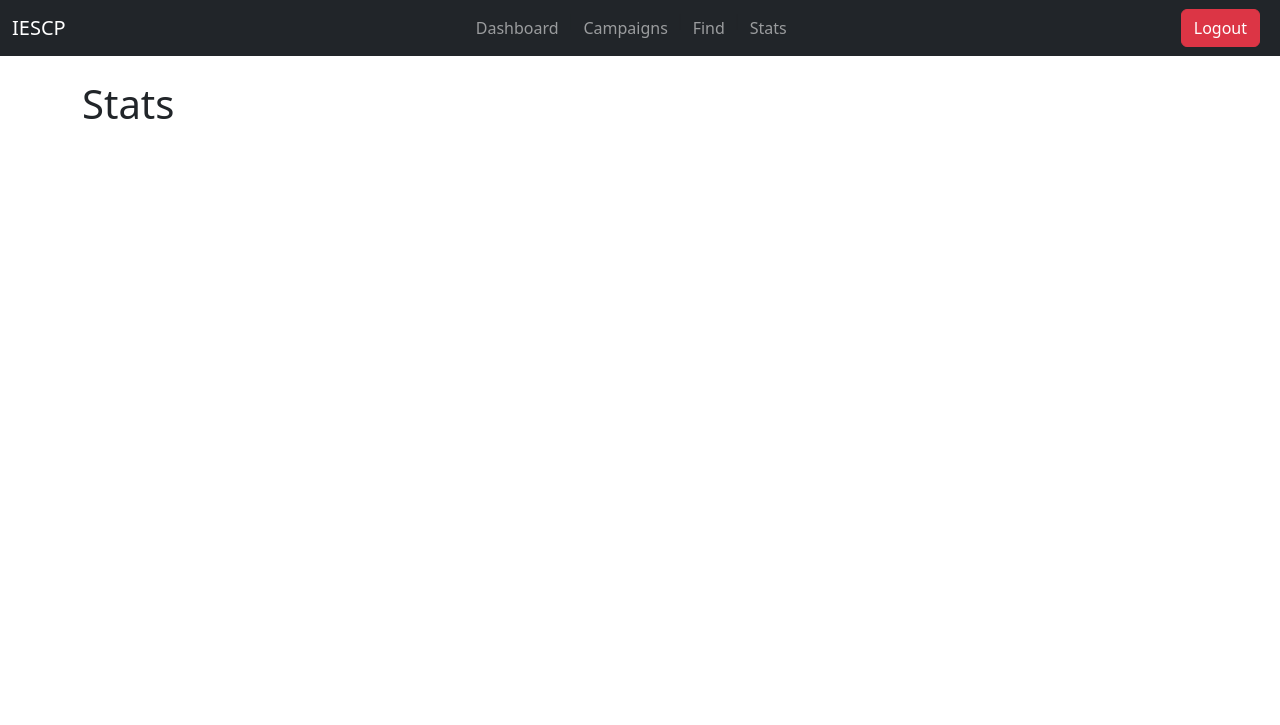
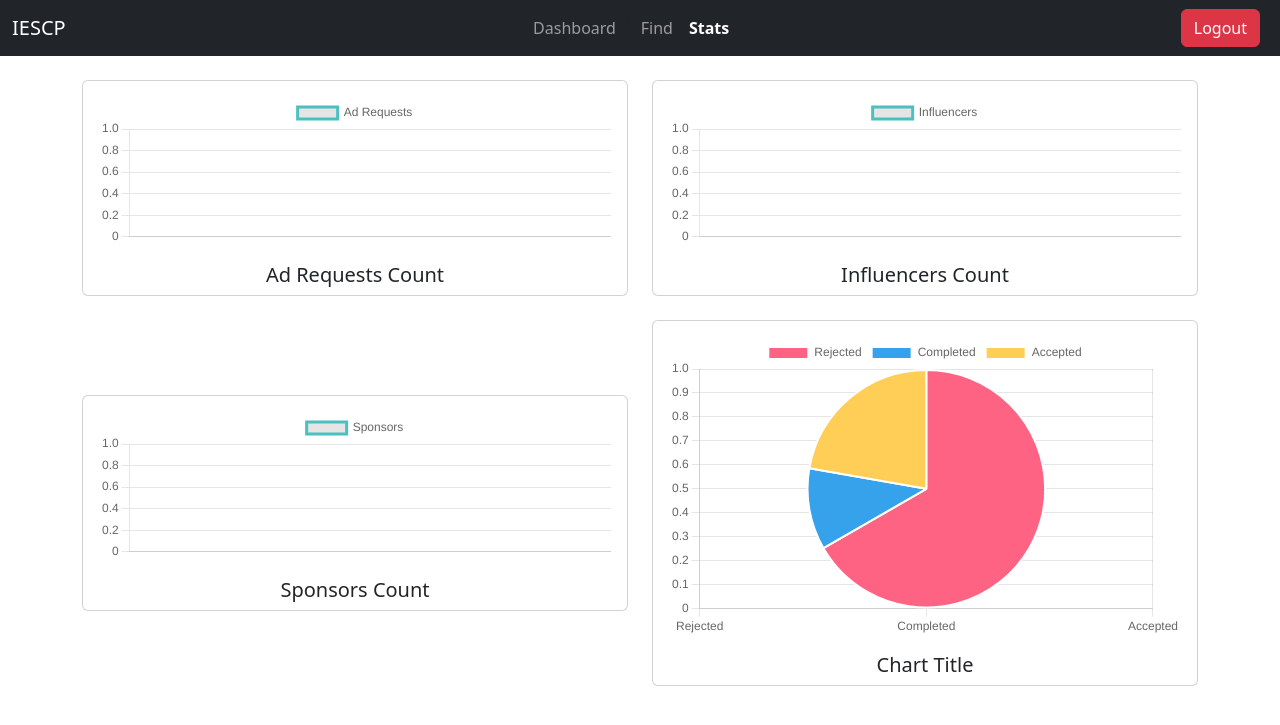
Before and after one commit to 21f1001662/IESCP-MAD-I, a Flask app: page /admin/stats in a window 1280 px wide. Shown: the top 725 px of the page. Run offline with Flask 3, Linux system fonts and the light colour scheme; the visitor is signed in with stand-in values (Sample User, id 1); data that the repository does not hold is empty; parts of the project's set-up code (start-up, migrations or seed data) failed here and were passed over.

Commit message:
implement admin page stats page

```diff
--- a/src/admin/views.py
+++ b/src/admin/views.py
@@ -3,6 +3,8 @@ from flask_login import login_user, logout_user, current_user, login_required
 from .forms import AdminLoginForm, AdminRegisterForm, SearchForm
 from src.sponsor.forms import AdRequestUpdateForm
 import os
+from datetime import datetime, timedelta
+from sqlalchemy import func
 
 from src import bcrypt, db
 from src.admin.models import Admin
@@ -284,7 +286,108 @@ def remove_sponsor(sponsor_id):
 @admin_bp.route("/stats")
 def stats():
     if current_user.is_authenticated and session.get("role") == "admin":
-        return render_template("admin/stats.html")
+
+        stats = {}
+        ad_requests_count = AdRequest.query.count()
+        stats['ad_requests_count'] = ad_requests_count
+
+        accepted_request_count = AdRequest.query.filter_by(status=AdRequestStatusEnum.Accepted).count()
+        rejected_request_count = AdRequest.query.filter_by(status=AdRequestStatusEnum.Rejected).count()
+        completed_request_count = AdRequest.query.filter_by(status=AdRequestStatusEnum.Completed).count()
+        stats['ad_request_stats'] = [accepted_request_count, rejected_request_count, completed_request_count]
+
+        # return daily ad_requests groupby day sort ascending by date
+        daily_ad_requests = db.session.query(func.count(AdRequest.id), func.date(AdRequest.created_at)).group_by(func.date(AdRequest.created_at)).order_by(func.date(AdRequest.created_at)).all()
+        lables = []
+        values = []
+        cumulative = 0
+        # fill missing dates from the first date to the last date
+        if daily_ad_requests:
+            first_date = daily_ad_requests[0][1]
+            last_date = daily_ad_requests[-1][1]
+            date = first_date
+            while date <= last_date:
+                lables.append(date.strftime('%Y-%m-%d'))
+                for ad_request in daily_ad_requests:
+                    if ad_request[1] == date:
+                        cumulative += ad_request[0]
+                        values.append(cumulative)
+                        break
+                else:
+                    values.append(cumulative)
+                date += timedelta(days=1)
+
+        stats['daily_ad_requests'] = {'labels': lables, 'values': values}
+
+        daily_messages = db.session.query(func.count(Message.id), func.date(Message.sent_time)).group_by(func.date(Message.sent_time)).order_by(func.date(Message.sent_time)).all()
+        lables = []
+        values = []
+        cumulative = 0
+        # fill missing dates from the first date to the last date
+        if daily_messages:
+            first_date = daily_messages[0][1]
+            last_date = daily_messages[-1][1]
+            date = first_date
+            while date <= last_date:
+                lables.append(date.strftime('%Y-%m-%d'))
+                for message in daily_messages:
+                    if message[1] == date:
+                        cumulative += message[0]
+                        values.append(cumulative)
+                        break
+                else:
+                    values.append(cumulative)
+                date += timedelta(days=1)
+
+        stats['daily_messages'] = {'labels': lables, 'values': values}
+
+        daily_sponsors = db.session.query(func.count(Sponsor.id), func.date(Sponsor.created_on)).group_by(func.date(Sponsor.created_on)).order_by(func.date(Sponsor.created_on)).all()
+        lables = []
+        values = []
+        cumulative = 0
+        # fill missing dates from the first date to the last date
+
+        if daily_sponsors:
+            first_date = daily_sponsors[0][1]
+            last_date = daily_sponsors[-1][1]
+            date = first_date
+            while date <= last_date:
+                lables.append(date.strftime('%Y-%m-%d'))
+                for sponsor in daily_sponsors:
+                    if sponsor[1] == date:
+                        cumulative += sponsor[0]
+                        values.append(cumulative)
+                        break
+                else:
+                    values.append(cumulative)
+                date += timedelta(days=1)
+
+        stats['daily_sponsors'] = {'labels': lables, 'values': values}
+
+        daily_influencers = db.session.query(func.count(Influencer.id), func.date(Influencer.created_on)).group_by(func.date(Influencer.created_on)).order_by(func.date(Influencer.created_on)).all()
+        lables = []
+        values = []
+        cumulative = 0
+
+        if daily_influencers:
+            first_date = daily_influencers[0][1]
+            last_date = daily_influencers[-1][1]
+            date = first_date
+            while date <= last_date:
+                lables.append(date.strftime('%Y-%m-%d'))
+                for influencer in daily_influencers:
+                    if influencer[1] == date:
+                        cumulative += influencer[0]
+                        values.append(cumulative)
+                        break
+                else:
+                    values.append(cumulative)
+                date += timedelta(days=1)
+
+        stats['daily_influencers'] = {'labels': lables, 'values': values}
+
+        print(stats)
+        return render_template("admin/stats.html", stats=stats)
     else:
         return redirect(url_for("admin.login"))
 
--- a/src/templates/admin/stats.html
+++ b/src/templates/admin/stats.html
@@ -3,7 +3,7 @@
 
 <head>
     <meta charset="utf-8">
-    <title>Sponsor Stats</title>
+    <title>Stats</title>
     <!-- meta -->
     <meta name="description" content="">
     <meta name="author" content="">
@@ -12,17 +12,49 @@
     <!-- CSS only -->
     <link href="https://cdn.jsdelivr.net/npm/bootstrap@5.2.0/dist/css/bootstrap.min.css" rel="stylesheet"
         integrity="sha384-gH2yIJqKdNHPEq0n4Mqa/HGKIhSkIHeL5AyhkYV8i59U5AR6csBvApHHNl/vI1Bx" crossorigin="anonymous">
-    <link rel="stylesheet" href="{{url_for('static', filename=" styles.css")}}">
+    <link rel="stylesheet" href="{{url_for('static', filename='styles.css')}}">
     {% block css %}{% endblock %}
 </head>
 
 <body>
-    {% include "sponsor/navbar.html" %}
-    <div class="container">
-        <br>
-        <h1>
-            Stats
-        </h1>
+    {% include "admin/navbar.html" %}
+    <div class="container mt-4">
+        <div class="row">
+            <div class="col-md-6 mb-4 d-flex justify-content-center align-items-center">
+                <div class="card" style="width: 100%;">
+                    <div class="card-body">
+                        <canvas id="chart1"></canvas>
+                    </div>
+                    <h5 class="card-title text-center">Ad Requests Count</h5>
+                </div>
+            </div>
+            <div class="col-md-6 mb-4 d-flex justify-content-center align-items-center">
+                <div class="card" style="width: 100%;">
+                    <div class="card-body">
+                        <canvas id="chart2"></canvas>
+                    </div>
+                    <h5 class="card-title text-center">Influencers Count</h5>
+                </div>
+            </div>
+            <div class="col-md-6 mb-4 d-flex justify-content-center align-items-center">
+                <div class="card" style="width: 100%;">
+                    <div class="card-body">
+                        <canvas id="chart3"></canvas>
+                    </div>
+                    <h5 class="card-title text-center">Sponsors Count</h5>
+                </div>
+            </div>
+            <div class="col-md-6 mb-4 d-flex justify-content-center align-items-center">
+                <div class="card" style="width: 100%;">
+                    <div class="card-body">
+                        <canvas id="chart4"></canvas>
+                    </div>
+                    <h5 class="card-title text-center">Chart Title</h5>
+                </div>
+            </div>
+        </div>
+    </div>
+
     </div>
 
     <!-- scripts -->
@@ -31,6 +63,121 @@
     <script src="https://cdn.jsdelivr.net/npm/bootstrap@5.2.0/dist/js/bootstrap.bundle.min.js"
         integrity="sha384-A3rJD856KowSb7dwlZdYEkO39Gagi7vIsF0jrRAoQmDKKtQBHUuLZ9AsSv4jD4Xa"
         crossorigin="anonymous"></script>
+    <script>
+        function openFullscreen(img) {
+            const fullscreenDiv = document.createElement('div');
+            fullscreenDiv.style.position = 'fixed';
+            fullscreenDiv.style.top = '0';
+            fullscreenDiv.style.left = '0';
+            fullscreenDiv.style.width = '100%';
+            fullscreenDiv.style.height = '100%';
+            fullscreenDiv.style.backgroundColor = 'rgba(0, 0, 0, 0.9)';
+            fullscreenDiv.style.display = 'flex';
+            fullscreenDiv.style.alignItems = 'center';
+            fullscreenDiv.style.justifyContent = 'center';
+            fullscreenDiv.style.zIndex = '1000';
+            fullscreenDiv.onclick = () => document.body.removeChild(fullscreenDiv);
+
+            const fullImg = document.createElement('img');
+            fullImg.src = img.src;
+            fullImg.style.maxWidth = '100%';
+            fullImg.style.maxHeight = '100%';
+
+            fullscreenDiv.appendChild(fullImg);
+            document.body.appendChild(fullscreenDiv);
+        }
+    </script>
+    <script src="https://cdn.jsdelivr.net/npm/chart.js"></script>
+    <script>
+        const stats = JSON.parse('{{ stats | tojson | safe }}');
+        // Sample data for the charts
+        const data = {
+            labels: ['Rejected', 'Completed', 'Accepted'],
+            datasets: [{
+                data: [300, 50, 100],
+                backgroundColor: ['#FF6384', '#36A2EB', '#FFCE56'],
+                hoverBackgroundColor: ['#FF6384', '#36A2EB', '#FFCE56']
+            }]
+        };
+
+        const ad_request_line_chart_data = {
+            labels: stats.daily_ad_requests.labels,
+            datasets: [{
+                label: 'Ad Requests',
+                data: stats.daily_ad_requests.values,
+                fill: false,
+                borderColor: 'rgb(75, 192, 192)',
+                tension: 0.1
+            }]
+        };
+
+        const influencers_line_chart_data = {
+            labels: stats.daily_influencers.labels,
+            datasets: [{
+                label: 'Influencers',
+                data: stats.daily_influencers.values,
+                fill: false,
+                borderColor: 'rgb(75, 192, 192)',
+                tension: 0.1
+            }]
+        };
+
+        const sponsors_line_chart_data = {
+            labels: stats.daily_sponsors.labels,
+            datasets: [{
+                label: 'Sponsors',
+                data: stats.daily_sponsors.values,
+                fill: false,
+                borderColor: 'rgb(75, 192, 192)',
+                tension: 0.1
+            }]
+        };
+
+        const ad_request_status_data = {
+            labels: ['Rejected', 'Completed', 'Accepted'],
+            datasets: [{
+                data: stats.ad_request_stats,
+                backgroundColor: ['#FF6384', '#36A2EB', '#4CAF50'],
+                hoverBackgroundColor: ['#FF6384', '#36A2EB', '#4CAF50']
+            }]
+        };
+
+        // Chart options
+        const options = {
+            responsive: true,
+            maintainAspectRatio: false
+        };
+
+        // Create the charts
+        const ctx1 = document.getElementById('chart1').getContext('2d');
+        const chart1 = new Chart(ctx1, {
+            type: 'line',
+            data: ad_request_line_chart_data,
+            options: options
+        });
+
+        const ctx2 = document.getElementById('chart2').getContext('2d');
+        const chart2 = new Chart(ctx2, {
+            type: 'line',
+            data: influencers_line_chart_data,
+            options: options
+        });
+
+        const ctx3 = document.getElementById('chart3').getContext('2d');
+        const chart3 = new Chart(ctx3, {
+            type: 'line',
+            data: sponsors_line_chart_data,
+            options: options
+        });
+
+        const ctx4 = document.getElementById('chart4').getContext('2d');
+        const chart4 = new Chart(ctx4, {
+            type: 'pie',
+            data: data,
+            options: options
+        });
+
+    </script>
     {% block js %}{% endblock %}
 
 </body>
```
